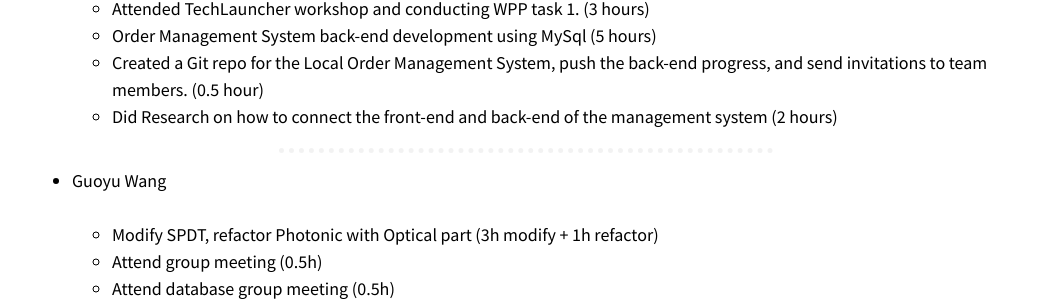
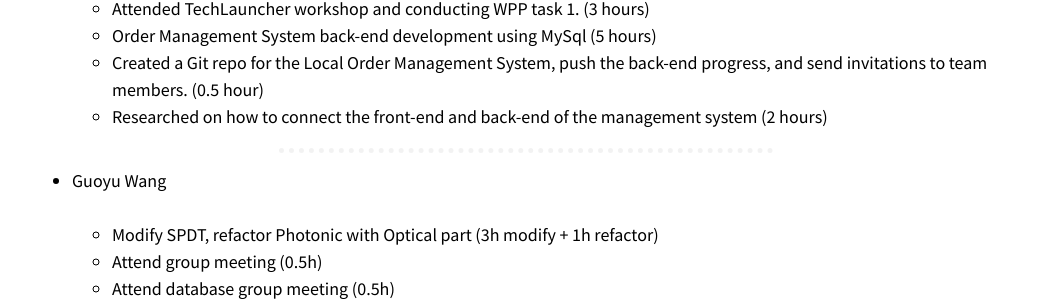
Before and after one commit to optofab/optofab.github.io, a Jekyll site: the page built from logs.md, in a window 1280 px wide and 900 px high, scrolled down 21676 px. Shown: the part 155-456 px from the top of the window, without its empty margins (114-1152 px from the left). Built offline with Jekyll 4.4.1, drawn with Linux system fonts in a browser that asks for light colours; nearby versions of some CDN libraries; emoji names are drawn with the system emoji font.

Commit message:
Update logs.md

```diff
--- a/logs.md
+++ b/logs.md
@@ -796,7 +796,7 @@ _[Don't forget to add hours for each of the work you've done. This line will be
   - Attended TechLauncher workshop and conducting WPP task 1. (3 hours)
   - Order Management System back-end development using MySql (5 hours)
   - Created a Git repo for the Local Order Management System, push the back-end progress, and send invitations to team members. (0.5 hour)
-  - Did Research on how to connect the front-end and back-end of the management system (2 hours)
+  - Researched on how to connect the front-end and back-end of the management system (2 hours)
 
 <hr class="hr-dotted">
 
```
